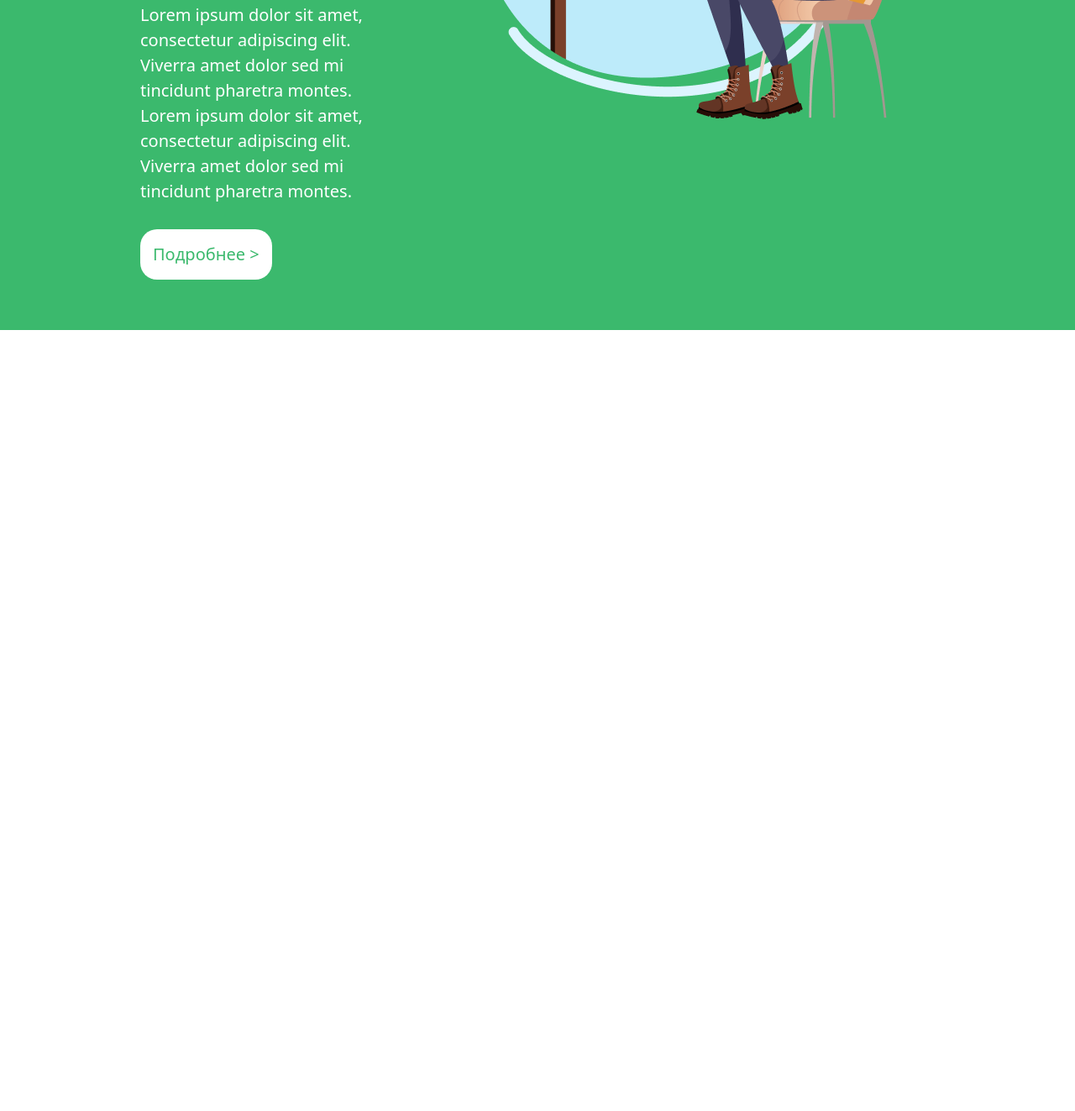
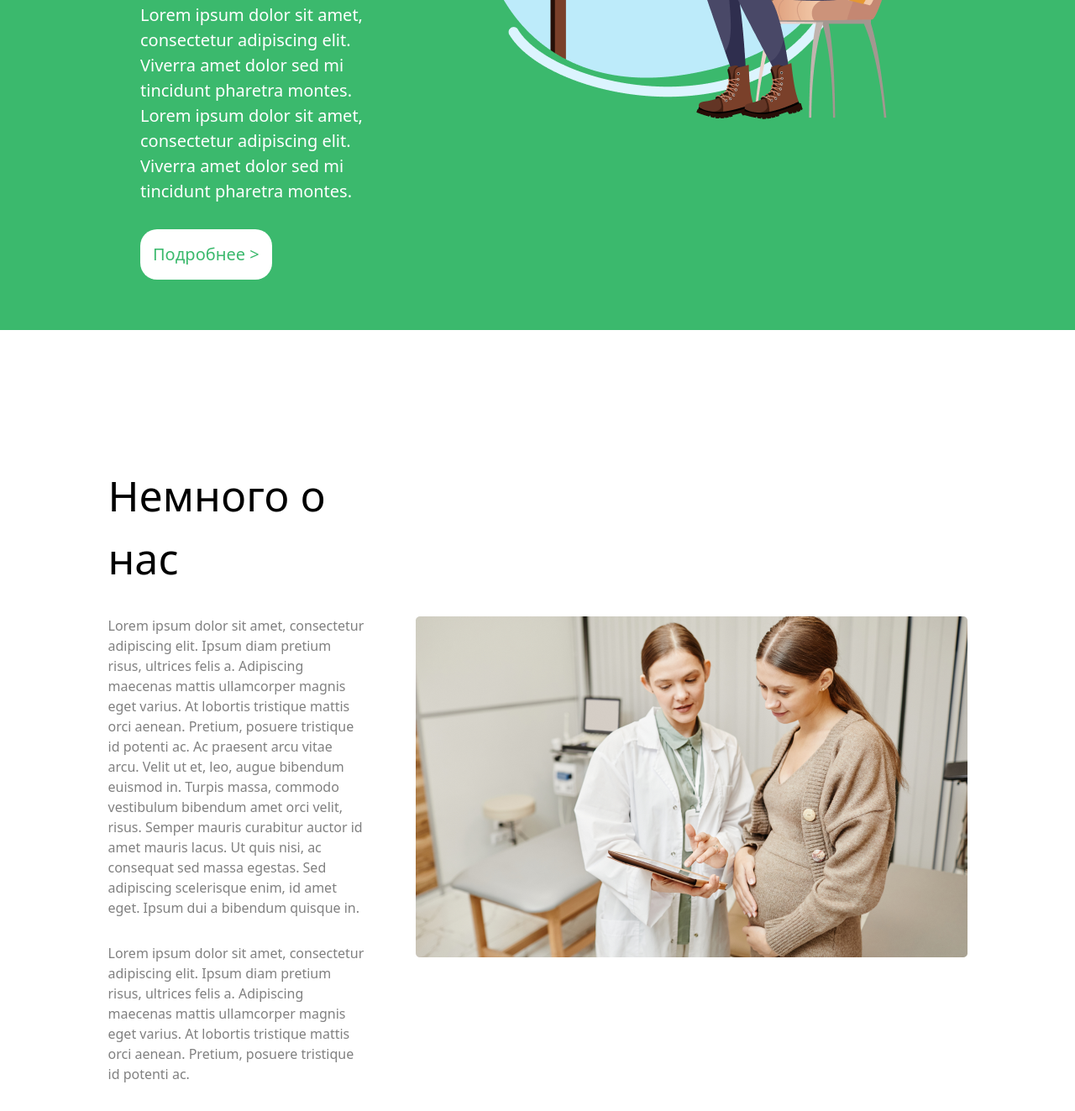
Before and after one commit to solopolo972-design/My-third-homework-in-git, a website: page src/index.html in a window 1280 px wide. Shown: the part 857-2180 px from the top of the page at 84% size. Before the commit the page ends 1250 px from the top, so only its background shows below. Drawn offline with nearby package versions, Linux system fonts and the light colour scheme; files that its build step writes are made by us from their sources.

Commit message:
Section 3 is done

```diff
--- a/src/index.html
+++ b/src/index.html
@@ -52,5 +52,17 @@
         </div>
     </div>
 
+    <div class="flex justify-center items-center mt-[100px] p-[30px]">
+        <div class="p-[30px] w-[30%]">
+            <h1 class="text-[50px] mb-[30px]">Немного о нас</h1>
+            <p class="text-[gray] mb-[30px]">Lorem ipsum dolor sit amet, consectetur adipiscing elit. Ipsum diam pretium risus, ultrices felis a. Adipiscing maecenas mattis ullamcorper magnis eget varius. At lobortis tristique mattis orci aenean. Pretium, posuere tristique id potenti ac. Ac praesent arcu vitae arcu. Velit ut et, leo, augue bibendum euismod in. Turpis massa, commodo vestibulum bibendum amet orci velit, risus. Semper mauris curabitur auctor id amet mauris lacus. Ut quis nisi, ac consequat sed massa egestas. Sed adipiscing scelerisque enim, id amet eget. Ipsum dui a bibendum quisque in.</p>
+            <p class="text-[gray] mb-[30px]">Lorem ipsum dolor sit amet, consectetur adipiscing elit. Ipsum diam pretium risus, ultrices felis a. Adipiscing maecenas mattis ullamcorper magnis eget varius. At lobortis tristique mattis orci aenean. Pretium, posuere tristique id potenti ac. </p>
+
+        </div>
+        <div class="p-[30px]">
+            <img src="./Mask group.png" alt="">
+        </div>
+    </div>
+
 </body>
 </html>
```
